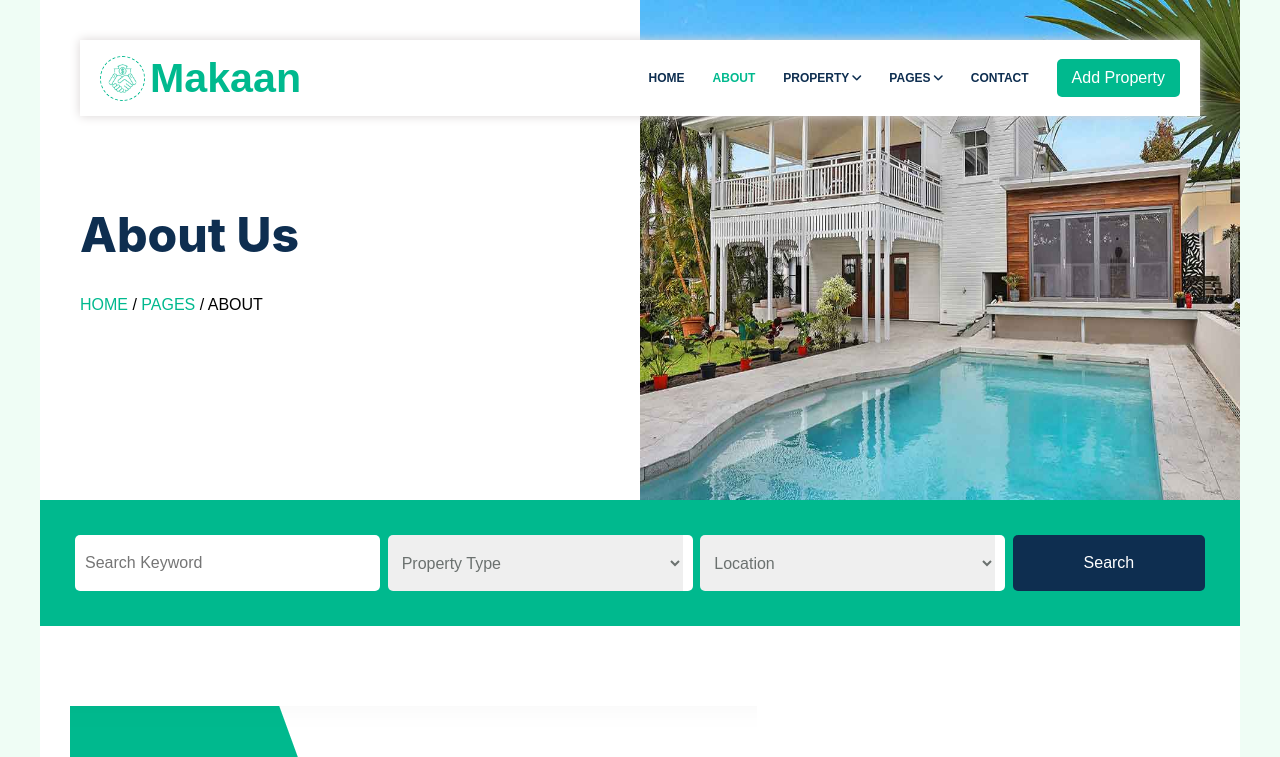
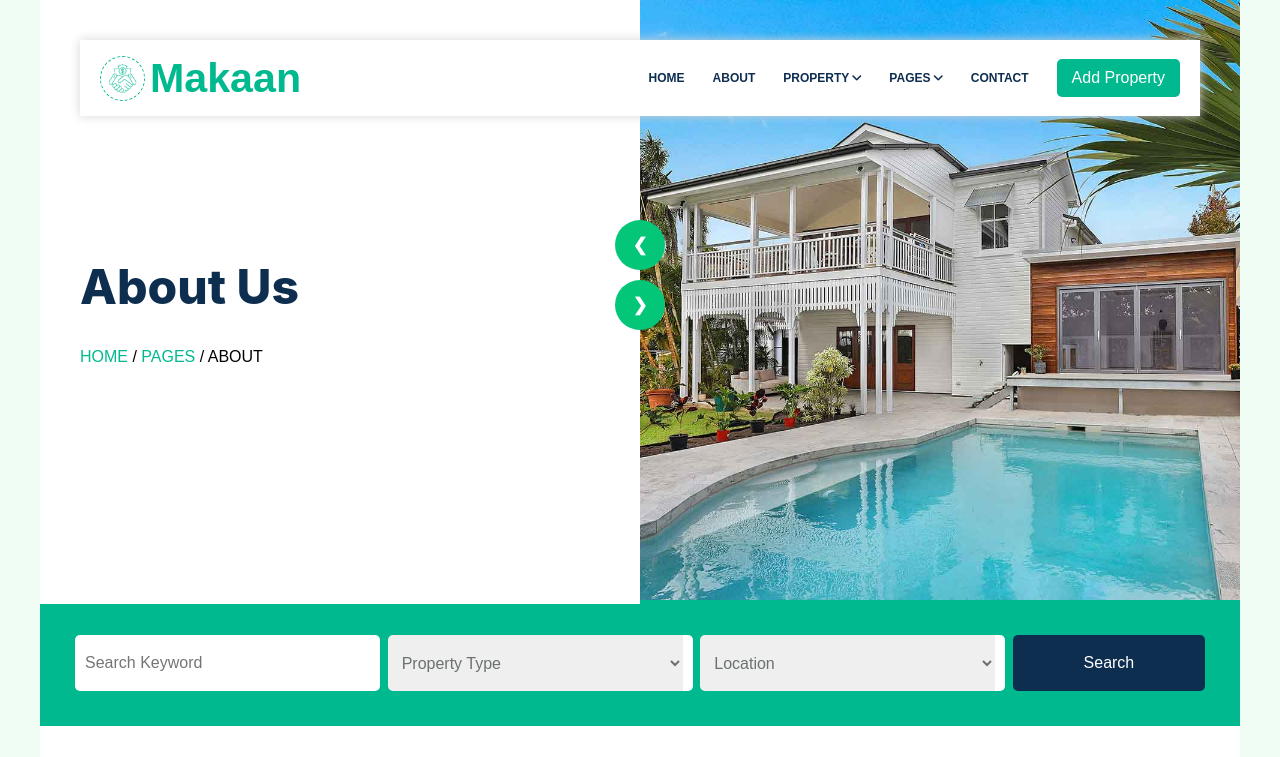
Before and after one commit to Joseph-Lotfy/Makaan-Project, a plain HTML site: page About.html in a window 1280 px wide. Shown: the top 757 px of the page. Drawn offline with Linux system fonts and the light colour scheme; files that its build step writes are made by us from their sources.

Commit message:
first commit

```diff
--- a/About.html
+++ b/About.html
@@ -7,7 +7,9 @@
     <link rel="stylesheet" href="https://cdnjs.cloudflare.com/ajax/libs/font-awesome/6.5.2/css/all.min.css" integrity="sha512-SnH5WK+bZxgPHs44uWIX+LLJAJ9/2PkPKZ5QiAj6Ta86w+fsb2TkcmfRyVX3pBnMFcV7oQPJkl9QevSCWr3W6A==" crossorigin="anonymous" referrerpolicy="no-referrer" />
     <link rel="stylesheet" href="all.min.css">
     <link rel="stylesheet" href="CSS/About.css">
+    <link rel="stylesheet" href="CSS/Slide.css">
     <script src="Script/About.js"></script>
+    <script src="Script/Slide.js"></script>
 </head>
 <body>
     <div class="space" id="about"></div>
@@ -18,7 +20,7 @@
                 <a href="index.html" class="logo_name">Makaan</a>
             </li>
             <li class="nav_ele"><a href="index.html" class=" link less">HOME</a></li>
-            <li class="nav_ele"><a href="About.html" class="active link less">ABOUT</a></li>
+            <li class="nav_ele"><a href="About.html" class=" link less">ABOUT</a></li>
             <li class="hover_container">
                 <span class="hover_text link"><p>PROPERTY <i class="fa-solid fa-angle-down"></i></p></span>
                 <div class="menu">
@@ -49,7 +51,18 @@
     </header>
     <div class="container">
         <div class="right">
-            <img src="Gallery/About.jpg">
+            <div class="slideshow-container">
+                <!-- Full-width images with number and caption text -->
+                <div class="mySlides fade">
+                  <img src="Gallery/carousel-2.jpg" style="width:100%">
+                </div>
+                <div class="mySlides fade">
+                  <img src="Gallery/carousel-1.jpg" style="width:100%">
+                </div>
+                <!-- Next and previous buttons -->
+                <a class="prev" onclick="plusSlides(-1)">&#10094;</a>
+                <a class="next" onclick="plusSlides(1)">&#10095;</a>
+              </div>
         </div>
         <div class="left">
             <div class="text">
--- a/CSS/About.css
+++ b/CSS/About.css
@@ -24,7 +24,6 @@ body{
 /* Container  Start*/
 .container{
     max-width: 75rem;
-    height: 500px;
     margin: auto;
     display: grid;
     grid-template-columns: 1fr 1fr;
@@ -221,6 +220,7 @@ header{
     background-color: var(--primary);
     max-width: 75rem;
     margin: auto;
+    margin-top: -4px;
 }
 .search_bar{
     height: 56px;
@@ -462,8 +462,8 @@ footer{
         padding: 0;
         margin-right: 20px;
     }
-    .left_arrow, .right_arrow{
-        left: 0;
+    .prev, .next{
+        left: 0 !important;
     }
     .left_arrow{
         top: 40%;
@@ -551,4 +551,8 @@ footer{
     .right_text{
         padding-inline: 20px;
     }
+    .prev, .next{
+        width: 30px !important;
+        height: 30px !important;
+    }
 }
--- /dev/null
+++ b/CSS/Slide.css
@@ -0,0 +1,61 @@
+* {box-sizing:border-box}
+
+/* Slideshow container */
+.slideshow-container {
+  max-width: 1000px;
+  position: relative;
+  margin: auto;
+}
+
+/* Hide the images by default */
+.mySlides {
+  display: none;
+}
+
+/* Next & previous buttons */
+.prev, .next {
+  cursor: pointer;
+  position: absolute;
+  top: 50%;
+  width: 50px;
+  height: 50px;
+  margin-top: -22px;
+  padding: 16px;
+  color: white;
+  font-weight: bold;
+  font-size: 18px;
+  transition: 0.6s ease;
+  border-radius: 0 3px 3px 0;
+  user-select: none;
+  background-color: rgb(3, 198, 120);
+  border-radius: 50% !important;
+  display: flex;
+  justify-content: center;
+  align-items: center;
+  left: -25px;
+}
+.prev{
+    top: 40%;
+}
+/* Position the "next button" to the right */
+.next {
+  right: 0;
+  border-radius: 3px 0 0 3px;
+}
+
+/* On hover, add a black background color with a little bit see-through */
+.prev:hover, .next:hover {
+  background-color: rgba(32, 12, 34);
+
+}
+
+/* Fading animation */
+.fade {
+  animation-name: fade;
+  animation-duration: 1.5s;
+}
+
+@keyframes fade {
+  from {opacity: .4}
+  to {opacity: 1}
+}
--- /dev/null
+++ b/Script/Slide.js
@@ -0,0 +1,22 @@
+let slideIndex = 2;
+window.onload = function() {
+  showSlides(slideIndex);
+};
+
+// Next/previous controls
+function plusSlides(n) {
+  showSlides(slideIndex += n);
+}
+
+// Thumbnail image control
+
+function showSlides(n) {
+  let i;
+  let slides = document.getElementsByClassName("mySlides");
+  if (n > slides.length) {slideIndex = 1}
+  if (n < 1) {slideIndex = slides.length}
+  for (i = 0; i < slides.length; i++) {
+    slides[i].style.display = "none";
+  }
+  slides[slideIndex-1].style.display = "block";
+}
```
Also changed, not shown: Gallery/carousel-2.jpg (added), Home.html (renamed from index.html).
